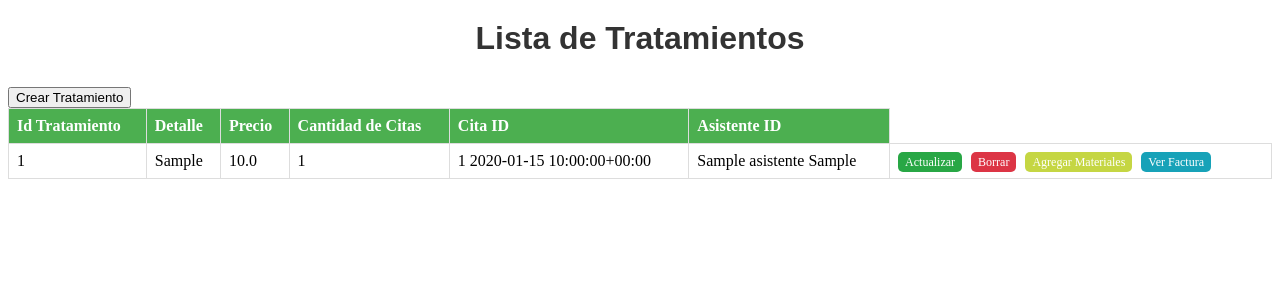
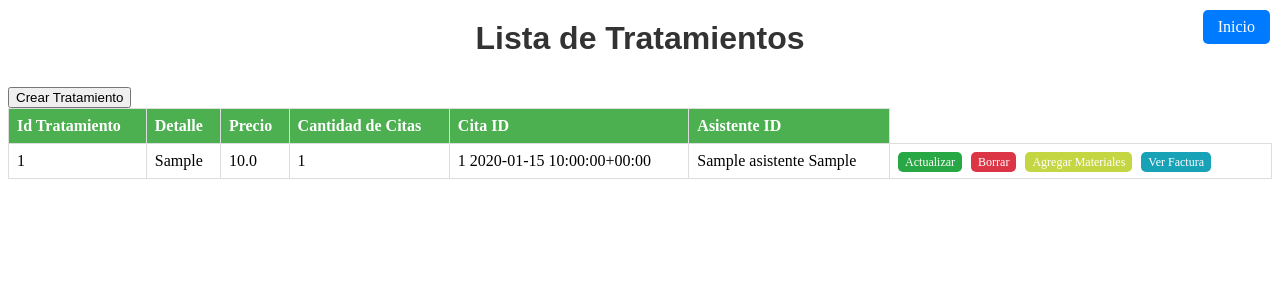
Before and after one commit to url-classes/ClinicaDental, a Django app: page /ventas/ in a window 1280 px wide. Shown: the top 300 px of the page. Run offline with Django 5.2, Linux system fonts and the light colour scheme; tables that the repository leaves empty hold one stand-in row (values such as "Sample post").

Commit message:
Se agregaron los botones de inicio
Botones de retorno en modulo financiero, ventas e inventario

```diff
--- a/app/static/css/styleVenta.css
+++ b/app/static/css/styleVenta.css
@@ -72,3 +72,19 @@ tr:hover {
 .btn-info:hover {
   opacity: 0.8; /* Hace los botones ligeramente transparentes al pasar el cursor */
 }
+
+.back-btn {
+  position: fixed; /* O "absolute", dependiendo de cómo quieras que se comporte respecto al scrolling */
+  top: 10px; /* Margen superior */
+  right: 10px; /* Margen derecho */
+  padding: 8px 15px;
+  background-color: #007bff;
+  color: white;
+  text-decoration: none;
+  border-radius: 5px;
+  margin-bottom: 30px;
+}
+
+.back-btn:hover {
+  background-color: #0056b3;
+}
--- a/app/templates/layouts/financiero.html
+++ b/app/templates/layouts/financiero.html
@@ -6,6 +6,7 @@
         <meta charset="UTF-8">
         <meta name="viewport" content="width=device-width, initial-scale=1.0">
         <title>Módulo Financiero</title>
+        <a href="{% url 'index' %}" class="back-btn">Inicio</a>
         <link rel="stylesheet" href="{% static 'css/styleFinanciero.css' %}">
     </head>
 <body>
--- a/app/templates/layouts/inventario.html
+++ b/app/templates/layouts/inventario.html
@@ -8,6 +8,7 @@
     <meta http-equiv="X-UA-Compatible" content="IE=edge">
     <meta name="viewport" content="width=device-width, initial-scale=1.0">
     <title>Módulo de Inventario</title>
+    <a href="{% url 'index' %}" class="back-btn">Inicio</a>
     <link rel="stylesheet" href="{% static 'css/styleInventario.css' %}">
     </head>
 
--- a/app/templates/layouts/ventas.html
+++ b/app/templates/layouts/ventas.html
@@ -7,6 +7,7 @@
   <meta charset="UTF-8">
   <meta name="viewport" content="width=device-width, initial-scale=1.0">
   <title>Gestión de Ventas - Clínica Dental</title>
+  <a href="{% url 'index' %}" class="back-btn">Inicio</a>
   <link rel="stylesheet" href="{% static 'css/styleVenta.css' %}">
 </head>
 <body>
```
Also changed, not shown: app/static/css/styleFinanciero.css (+16 -0 lines), app/static/css/styleInventario.css (+16 -0 lines).
